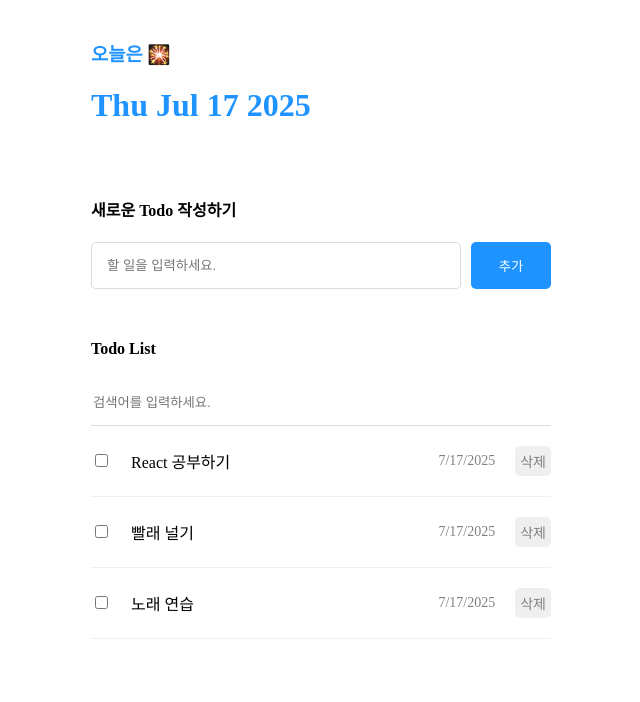
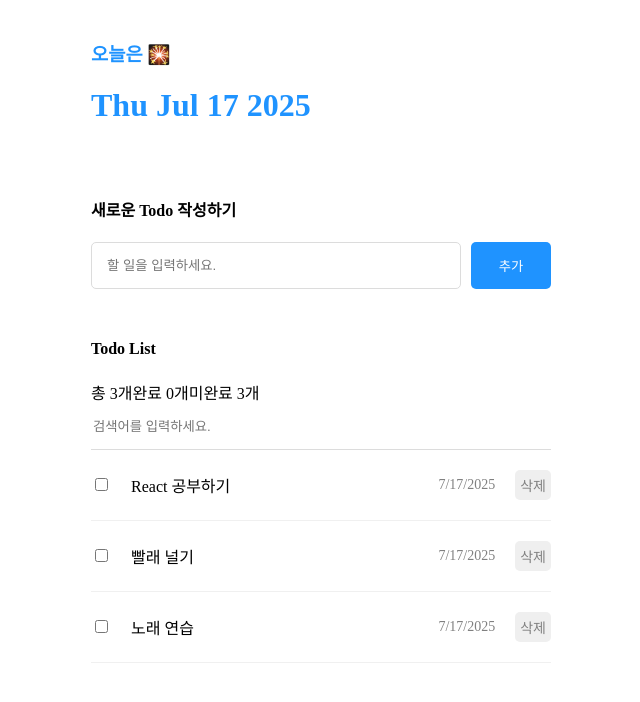
Before and after one commit to cypowers/todo, a React (Create React App) app: page / in a window 1280 px wide. Shown: the top 702 px of the page, without its empty margins (319-959 px from the left). Built offline with nearby package versions, Linux system fonts and the light colour scheme; the HTML template or start-up script is replaced by a standard one.

Commit message:
page 367

```diff
--- a/src/component/TodoList.js
+++ b/src/component/TodoList.js
@@ -1,4 +1,4 @@
-import {useState} from "react"
+import {useMemo, useState} from "react"
 import TodoItem from "./TodoItem";
 import "./TodoList.css";
 
@@ -14,9 +14,22 @@ const TodoList = ({todo, onUpdate, onDelete}) => {
         return todo.filter(item => item.content.toLowerCase().includes(search.toLowerCase()));
     }
 
+    const analyzeTodo = useMemo(() => {
+        const total = todo.length;
+        const doneCount = todo.filter(item => item.isDone).length;
+        const notDoneCount = total - doneCount;
+        return { total, doneCount, notDoneCount };
+    }, [todo]);
+
+    const { total, doneCount, notDoneCount } = analyzeTodo;
     return (
         <div className="TodoList">
             <h4>Todo List</h4>
+            <div className="todo_analyze">
+                <span>총 {total}개</span>
+                <span>완료 {doneCount}개</span>
+                <span>미완료 {notDoneCount}개</span>
+            </div>
             <input value={search}
                    onChange={onChangeSearch}
                    className="searchbar" placeholder="검색어를 입력하세요." />
```
